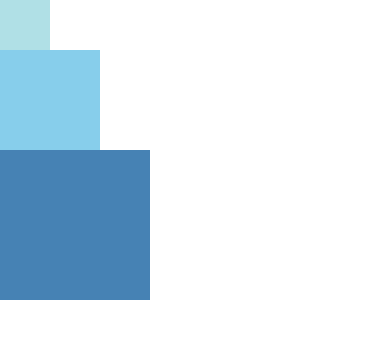
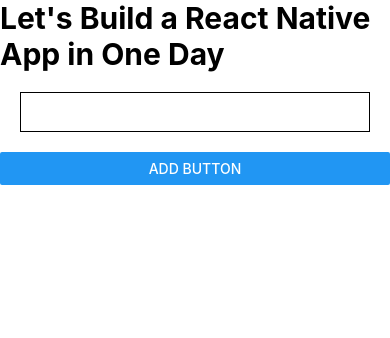
Before and after one commit to josephtawil/React_Native_App, a React Native app: screen / in a window 390 px wide. Shown: the top 338 px of the page. Built offline with nearby package versions, Linux system fonts and the light colour scheme.

Commit message:
added input box and displayes todos

```diff
--- a/App.js
+++ b/App.js
@@ -1,15 +1,47 @@
-import React,{Component} from 'react';
-import {View, SafeAreaView} from 'react-native';
-
+import React,{Component, useState} from 'react';
+import {StyleSheet, ScrollView,  TextInput, Text, View, SafeAreaView, Button} from 'react-native';
+import Todo from './components/Todo';
+//use uuid for keys
 
 const App = () => {
+  const [input, setInput] = useState('');
+  const [todos, setTodos] = useState([]);
+  const addTodo = () => {
+    setTodos([input, ...todos]);
+    setInput('');
+  }
   return (
     <SafeAreaView>
-      <View style={{width: 50, height: 50, backgroundColor: 'powderblue'}}/>
-      <View style={{width: 100, height: 100, backgroundColor: 'skyblue'}}/>
-      <View style={{width: 150, height: 150, backgroundColor: 'steelblue'}}/>
+      <View>
+          <Text style={styles.firstLabel}>Let's Build a React Native App in One Day</Text>
+      </View>
+
+     <ScrollView>
+     {todos.map(todo=>(
+        <Todo title={todo}/>
+      ))}
+     </ScrollView>
+
+      <TextInput style = { styles.todoInput} value={input} onChangeText={text => setInput(text)}/>
+      <Button title="Add Button" onPress={addTodo}/>
     </SafeAreaView>
   )
 }
 
+const styles = StyleSheet.create({
+  buttonStyle:{
+    borderWidth: 20
+  },
+  todoInput: {
+    margin: 20,
+    height: 40,
+    borderColor: 'black',
+    borderWidth: 1
+  },
+  firstLabel: {
+    // backgroundColor: 'red',
+    fontSize: 30,
+    fontWeight: 'bold'
+  }
+})
 export default App
--- /dev/null
+++ b/components/Todo.js
@@ -0,0 +1,14 @@
+import React from 'react'
+import { StyleSheet, Text, View } from 'react-native'
+
+const Todo = ({title="Default Todo"}) => {
+    return (
+        <View>
+            <Text>{title}</Text>
+        </View>
+    )
+}
+
+export default Todo
+
+const styles = StyleSheet.create({})
```
